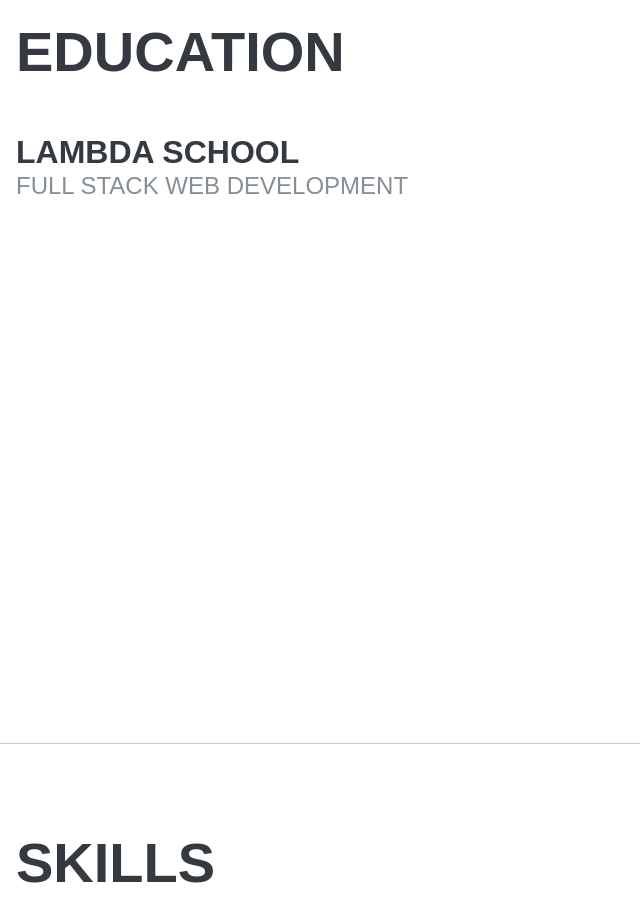
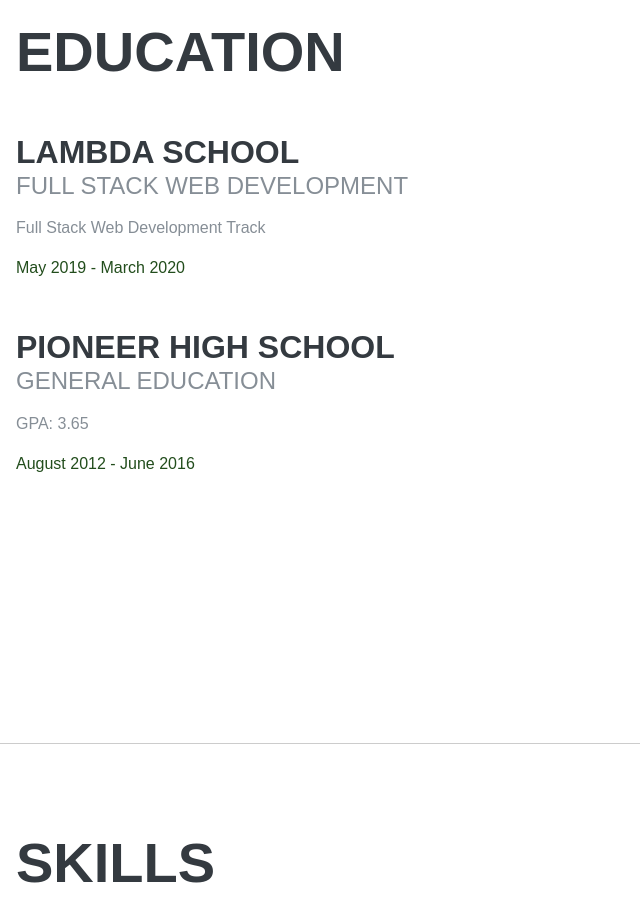
Before and after one commit to dvcolin/colindevries.dev-react, a React (Create React App) app: page / in a window 1280 px wide. Shown: the part 1740-2661 px from the top of the page, without its empty margins (0-640 px from the left). Built offline with nearby package versions, Linux system fonts and the light colour scheme; what webfontloader would draw is missing.

Commit message:
add content to education section

```diff
--- a/src/index.js
+++ b/src/index.js
@@ -6,7 +6,7 @@
 
 WebFont.load({
   google: {
-    families: ['Saira Extra Condensed:500,700', 'Muli:400,700']
+    families: ['Saira Extra Condensed:500,700', 'Muli:400,500,700']
   }
 });
 
--- a/src/sections/education.js
+++ b/src/sections/education.js
@@ -1,15 +1,56 @@
 import React from 'react';
+import styled from 'styled-components';
+import css from '@styled-system/css';
 import SectionContainer from '../components/layout/section-container';
 import { H2, H3, H4 } from '../components/headings';
 import SectionDivider from '../components/section-divider';
+import { PSmall } from '../components/text';
+
+const EducationItemContainer = styled('div')(
+  css({
+    mb: 3
+  })
+);
+
+const EducationItemDescription = styled(PSmall)(
+  css({
+    mb: 2
+  })
+);
+
+const EducationItemDate = styled(PSmall)(
+  css({
+    color: 'primary',
+    fontWeight: 'medium'
+  })
+);
+
+const EducationItem = ({ heading, subheading, description, date }) => (
+  <EducationItemContainer>
+    <H3>{heading}</H3>
+    <H4>{subheading}</H4>
+    <EducationItemDescription>{description}</EducationItemDescription>
+    <EducationItemDate>{date}</EducationItemDate>
+  </EducationItemContainer>
+);
 
 const EducationSection = () => {
   return (
     <>
       <SectionContainer>
         <H2>Education</H2>
-        <H3>Lambda School</H3>
-        <H4>Full Stack Web Development</H4>
+        <EducationItem
+          heading='Lambda School'
+          subheading='Full Stack Web Development'
+          description='Full Stack Web Development Track'
+          date='May 2019 - March 2020'
+        />
+        <EducationItem
+          heading='Pioneer High School'
+          subheading='General Education'
+          description='GPA: 3.65'
+          date='August 2012 - June 2016'
+        />
       </SectionContainer>
       <SectionDivider />
     </>
```
